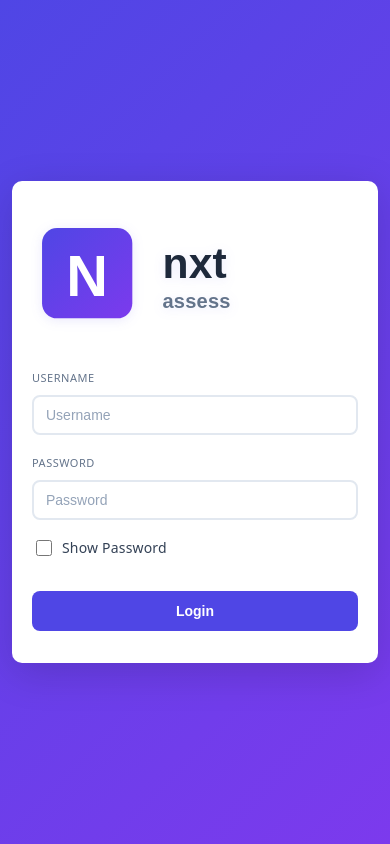
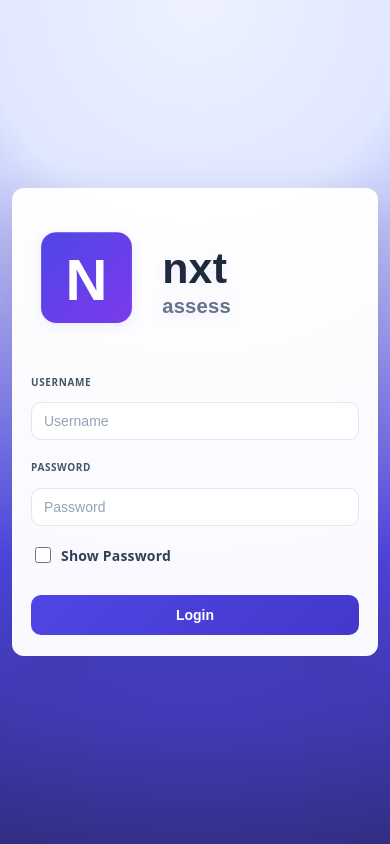
Before and after one commit to Mani4297/Nxt-Assess, a React (Vite) app: page /login in a window 390 px wide. Built offline with nearby package versions, Linux system fonts and the light colour scheme.

Commit message:
Updated project

```diff
--- a/src/components/Header/index.css
+++ b/src/components/Header/index.css
@@ -3,18 +3,20 @@
   align-items: center;
   justify-content: space-between;
   padding: 14px 32px;
-  background-color: #ffffff;
-  box-shadow: 0 1px 6px rgba(0, 0, 0, 0.08);
+  background-color: rgba(255, 255, 255, 0.95);
+  box-shadow: 0 1px 6px rgba(15, 23, 42, 0.08);
   position: sticky;
   top: 0;
   z-index: 100;
+  backdrop-filter: blur(10px);
 }
 
 .header-logo {
   display: flex;
   align-items: center;
-  width: 180px;
-  height: 78px;
+  width: 200px;
+  height: 80px;
+  pointer-events: none;
 }
 
 .logo-svg {
@@ -31,7 +33,7 @@
   padding: 8px 20px;
   border-radius: 8px;
   font-size: 14px;
-  font-weight: 600;
+  font-weight: 700;
   cursor: pointer;
   transition: all 0.3s ease;
 }
@@ -53,8 +55,8 @@
   }
 
   .header-logo {
-    width: 150px;
-    height: 66px;
+    width: 170px;
+    height: 68px;
   }
 
   .logout-button {
@@ -69,8 +71,8 @@
   }
 
   .header-logo {
-    width: 120px;
-    height: 56px;
+    width: 140px;
+    height: 58px;
   }
 
   .logout-button {
--- a/src/components/Login/index.css
+++ b/src/components/Login/index.css
@@ -3,23 +3,20 @@
   display: flex;
   align-items: center;
   justify-content: center;
-  background: linear-gradient(135deg, #4f46e5 0%, #7c3aed 100%);
+  background: radial-gradient(circle at top, #eef2ff 0%, #e0e7ff 25%, #4f46e5 68%, #312e81 100%);
   padding: 16px;
 }
 
 .login-form {
-  background-color: #ffffff;
+  background-color: rgba(255, 255, 255, 0.97);
   width: 100%;
-  max-width: 400px;
-  padding: 48px 40px;
-  border-radius: 12px;
-  box-shadow: 0 10px 40px rgba(0, 0, 0, 0.15);
+  max-width: 420px;
+  padding: 42px 36px 34px;
+  border-radius: 18px;
+  box-shadow: 0 20px 50px rgba(39, 44, 90, 0.22);
   display: flex;
   flex-direction: column;
-}
-
-.login-logo {
-  width: 130px;
+  border: 1px solid rgba(255, 255, 255, 0.7);
 }
 
 .logo-container {
@@ -30,10 +27,10 @@
 }
 
 .logo-svg {
-  width: 220px;
+  width: 240px;
   height: 110px;
   max-width: 100%;
-  filter: drop-shadow(0 2px 8px rgba(79, 70, 229, 0.15));
+  filter: drop-shadow(0 4px 12px rgba(79, 70, 229, 0.12));
 }
 
 .input-container {
@@ -44,20 +41,20 @@
 
 .input-label {
   font-size: 12px;
-  font-weight: 500;
-  color: #64748b;
-  margin-bottom: 6px;
-  letter-spacing: 0.5px;
+  font-weight: 700;
+  color: #475569;
+  margin-bottom: 8px;
+  letter-spacing: 0.06em;
 }
 
 .input-field {
-  padding: 12px 14px;
-  border: 2px solid #e2e8f0;
-  border-radius: 8px;
+  padding: 14px 16px;
+  border: 1.5px solid #dfe7f1;
+  border-radius: 10px;
   font-size: 15px;
   outline: none;
   background-color: #ffffff;
-  color: #1e293b;
+  color: #0f172a;
   transition: all 0.3s ease;
   font-weight: 500;
 }
@@ -69,13 +66,13 @@
 
 .input-field:focus {
   border-color: #4f46e5;
-  box-shadow: 0 0 0 3px rgba(79, 70, 229, 0.1);
+  box-shadow: 0 0 0 3px rgba(79, 70, 229, 0.12);
 }
 
 .checkbox-container {
   display: flex;
   align-items: center;
-  margin-bottom: 24px;
+  margin: 2px 0 22px;
   color: #334155;
 }
 
@@ -85,37 +82,37 @@
   margin-right: 10px;
   cursor: pointer;
   accent-color: #4f46e5;
-  border: 1px solid #1f2937;
+  filter: saturate(1.1);
 }
 
 .checkbox-label {
   font-size: 14px;
   color: #334155;
   cursor: pointer;
-  font-weight: 500;
+  font-weight: 600;
 }
 
 .login-button {
-  background-color: #4f46e5;
+  background: linear-gradient(135deg, #4f46e5 0%, #4338ca 100%);
   color: #ffffff;
   border: none;
   padding: 14px;
-  border-radius: 8px;
+  border-radius: 10px;
   font-size: 16px;
-  font-weight: 600;
+  font-weight: 700;
   cursor: pointer;
   transition: all 0.3s ease;
-  margin-top: 8px;
+  margin-top: 6px;
 }
 
 .login-button:hover {
-  background-color: #4338ca;
-  box-shadow: 0 6px 20px rgba(79, 70, 229, 0.4);
-  transform: translateY(-2px);
+  background: linear-gradient(135deg, #4338ca 0%, #3730a3 100%);
+  box-shadow: 0 8px 20px rgba(79, 70, 229, 0.35);
+  transform: translateY(-1px);
 }
 
 .login-button:disabled {
-  background-color: #a5a5f0;
+  background: #a5b4fc;
   cursor: not-allowed;
   transform: none;
   box-shadow: none;
@@ -126,16 +123,17 @@
   font-size: 13px;
   margin-top: 14px;
   text-align: center;
+  font-weight: 600;
 }
 
 @media (max-width: 1024px) {
   .login-form {
     max-width: 100%;
-    padding: 44px 36px;
+    padding: 38px 32px 28px;
   }
 
   .logo-svg {
-    width: 200px;
+    width: 220px;
     height: 100px;
   }
 }
@@ -143,12 +141,12 @@
 @media (max-width: 768px) {
   .login-form {
     max-width: 100%;
-    padding: 40px 24px;
+    padding: 34px 24px 24px;
   }
 
   .logo-svg {
-    width: 180px;
-    height: 90px;
+    width: 200px;
+    height: 92px;
   }
 
   .input-field {
@@ -158,13 +156,13 @@
 
 @media (max-width: 640px) {
   .login-form {
-    padding: 36px 22px;
+    padding: 30px 20px 22px;
     max-width: 100%;
   }
 
   .logo-svg {
-    width: 170px;
-    height: 85px;
+    width: 180px;
+    height: 84px;
   }
 
   .input-label {
@@ -188,13 +186,13 @@
   }
 
   .login-form {
-    padding: 32px 20px;
-    border-radius: 10px;
+    padding: 28px 18px 20px;
+    border-radius: 12px;
   }
 
   .logo-svg {
-    width: 155px;
-    height: 78px;
+    width: 160px;
+    height: 76px;
   }
 
   .input-container {
@@ -202,7 +200,7 @@
   }
 
   .input-label {
-    font-size: 11px;
+    font-size: 10px;
   }
 
   .input-field {
@@ -218,11 +216,11 @@
 
 @media (max-width: 380px) {
   .login-form {
-    padding: 28px 16px;
+    padding: 24px 14px 18px;
   }
 
   .logo-svg {
-    width: 145px;
+    width: 150px;
     height: 72px;
   }
 
--- a/src/components/Results/index.css
+++ b/src/components/Results/index.css
@@ -5,10 +5,12 @@
 
 .results-content {
   display: flex;
+  flex-direction: column;
   align-items: center;
   justify-content: center;
+  gap: 28px;
   min-height: 80vh;
-  padding: 20px;
+  padding: 28px 20px 40px;
 }
 
 .results-card {
@@ -17,7 +19,7 @@
   border-radius: 16px;
   box-shadow: 0 10px 40px rgba(0, 0, 0, 0.1);
   text-align: center;
-  max-width: 480px;
+  max-width: 520px;
   width: 100%;
 }
 
@@ -96,6 +98,139 @@
   transform: translateY(0);
 }
 
+.results-review-panel {
+  width: min(100%, 1040px);
+  background-color: #ffffff;
+  border-radius: 18px;
+  box-shadow: 0 12px 28px rgba(15, 23, 42, 0.08);
+  border: 1px solid #e2e8f0;
+  padding: 24px;
+}
+
+.results-review-header {
+  margin-bottom: 22px;
+}
+
+.results-review-header h2 {
+  margin: 0 0 6px;
+  color: #1e293b;
+  font-size: 28px;
+  font-weight: 700;
+}
+
+.results-review-header p {
+  color: #64748b;
+  font-size: 14px;
+  line-height: 1.6;
+}
+
+.results-review-list {
+  display: grid;
+  grid-template-columns: repeat(auto-fit, minmax(260px, 1fr));
+  gap: 18px;
+}
+
+.review-result-item {
+  background: linear-gradient(180deg, #ffffff 0%, #f8fafc 100%);
+  border: 1px solid #e2e8f0;
+  border-radius: 14px;
+  padding: 16px;
+  display: flex;
+  flex-direction: column;
+  gap: 10px;
+}
+
+.review-result-item.correct {
+  border-color: rgba(34, 197, 94, 0.35);
+  background: linear-gradient(180deg, #f0fdf4 0%, #ffffff 100%);
+}
+
+.review-result-item.incorrect {
+  border-color: rgba(239, 68, 68, 0.3);
+  background: linear-gradient(180deg, #fef2f2 0%, #ffffff 100%);
+}
+
+.review-result-item.unanswered {
+  border-color: rgba(148, 163, 184, 0.4);
+  background: linear-gradient(180deg, #f8fafc 0%, #ffffff 100%);
+}
+
+.review-result-topbar {
+  display: flex;
+  align-items: center;
+  justify-content: space-between;
+  gap: 12px;
+}
+
+.review-question-number {
+  display: inline-flex;
+  align-items: center;
+  justify-content: center;
+  min-width: 52px;
+  padding: 6px 10px;
+  border-radius: 999px;
+  background-color: #eef2ff;
+  color: #4f46e5;
+  font-size: 12px;
+  font-weight: 700;
+}
+
+.review-result-status {
+  display: inline-flex;
+  align-items: center;
+  justify-content: center;
+  padding: 5px 9px;
+  border-radius: 999px;
+  font-size: 10px;
+  font-weight: 700;
+  letter-spacing: 0.04em;
+  text-transform: uppercase;
+}
+
+.review-result-status.correct {
+  background: #dcfce7;
+  color: #166534;
+}
+
+.review-result-status.incorrect {
+  background: #fee2e2;
+  color: #991b1b;
+}
+
+.review-result-status.unanswered {
+  background: #e2e8f0;
+  color: #475569;
+}
+
+.review-question-text {
+  margin: 0;
+  color: #1e293b;
+  font-size: 14px;
+  line-height: 1.6;
+  font-weight: 600;
+}
+
+.review-answer-row {
+  margin: 0;
+  color: #475569;
+  font-size: 13px;
+  line-height: 1.5;
+}
+
+.review-label {
+  color: #1e293b;
+  font-weight: 700;
+}
+
+.review-note {
+  margin: 0;
+  padding-top: 8px;
+  border-top: 1px solid rgba(148, 163, 184, 0.28);
+  color: #475569;
+  font-size: 12px;
+  line-height: 1.6;
+}
+
 @media (max-width: 768px) {
   .results-card {
     padding: 40px 30px;
@@ -112,9 +247,17 @@
   .score-value {
     font-size: 22px;
   }
+
+  .results-review-panel {
+    padding: 18px 16px;
+  }
 }
 
 @media (max-width: 480px) {
+  .results-content {
+    padding: 20px 16px 28px;
+  }
+
   .results-card {
     padding: 32px 20px;
     border-radius: 12px;
@@ -150,4 +293,12 @@
     font-size: 14px;
     margin-top: 16px;
   }
+
+  .results-review-header h2 {
+    font-size: 22px;
+  }
+
+  .review-result-item {
+    padding: 14px;
+  }
 }
--- a/src/components/Results/index.jsx
+++ b/src/components/Results/index.jsx
@@ -18,7 +18,7 @@ const formatTimeTaken = totalSeconds => {
 }
 
 const Results = () => {
-  const {questionsList, score, timeTaken, assessmentStatus, resetAssessment} =
+  const {questionsList, answers, score, timeTaken, assessmentStatus, resetAssessment} =
     useContext(EvaluationContext)
 
   const navigate = useNavigate()
@@ -30,6 +30,30 @@ const Results = () => {
 
   const totalQuestions = questionsList.length
   const isTimeUp = assessmentStatus === 'TIME_UP'
+
+  const reviewItems = questionsList.map((question, index) => {
+    const selectedOptionId = answers[question.id]
+    const selectedOption = question.options.find(
+      option => option.id === selectedOptionId,
+    )
+    const correctOption = question.options.find(option => option.is_correct === 'true')
+    const isCorrect = selectedOption !== undefined && selectedOption.is_correct === 'true'
+    const isUnanswered = selectedOption === undefined
+
+    return {
+      id: question.id,
+      number: index + 1,
+      questionText: question.question_text,
+      selectedAnswer: selectedOption ? selectedOption.text : 'Not answered',
+      correctAnswer: correctOption ? correctOption.text : 'N/A',
+      status: isUnanswered ? 'Unanswered' : isCorrect ? 'Correct' : 'Incorrect',
+      note: isCorrect
+        ? 'This answer is correct. Review the logic and keep this approach in mind for similar questions.'
+        : isUnanswered
+          ? 'This question was left unanswered. Try to review the concept and attempt it next time.'
+          : `Incorrect selection. The correct answer is “${correctOption?.text || 'the right option'}”. Review the concept behind this question.`,
+    }
+  })
 
   return (
     <div className="results-page">
@@ -71,6 +95,38 @@ const Results = () => {
             Reattempt
           </button>
         </div>
+
+        <div className="results-review-panel">
+          <div className="results-review-header">
+            <h2>Answer Review</h2>
+            <p>Check each answer and the quick feedback for every question.</p>
+          </div>
+
+          <div className="results-review-list">
+            {reviewItems.map(item => (
+              <div key={item.id} className={`review-result-item ${item.status.toLowerCase()}`}>
+                <div className="review-result-topbar">
+                  <span className="review-question-number">Q{item.number}</span>
+                  <span className={`review-result-status ${item.status.toLowerCase()}`}>
+                    {item.status}
+                  </span>
+                </div>
+
+                <p className="review-question-text">{item.questionText}</p>
+
+                <p className="review-answer-row">
+                  <span className="review-label">Selected:</span> {item.selectedAnswer}
+                </p>
+
+                <p className="review-answer-row">
+                  <span className="review-label">Correct:</span> {item.correctAnswer}
+                </p>
+
+                <p className="review-note">{item.note}</p>
+              </div>
+            ))}
+          </div>
+        </div>
       </div>
     </div>
   )
```
